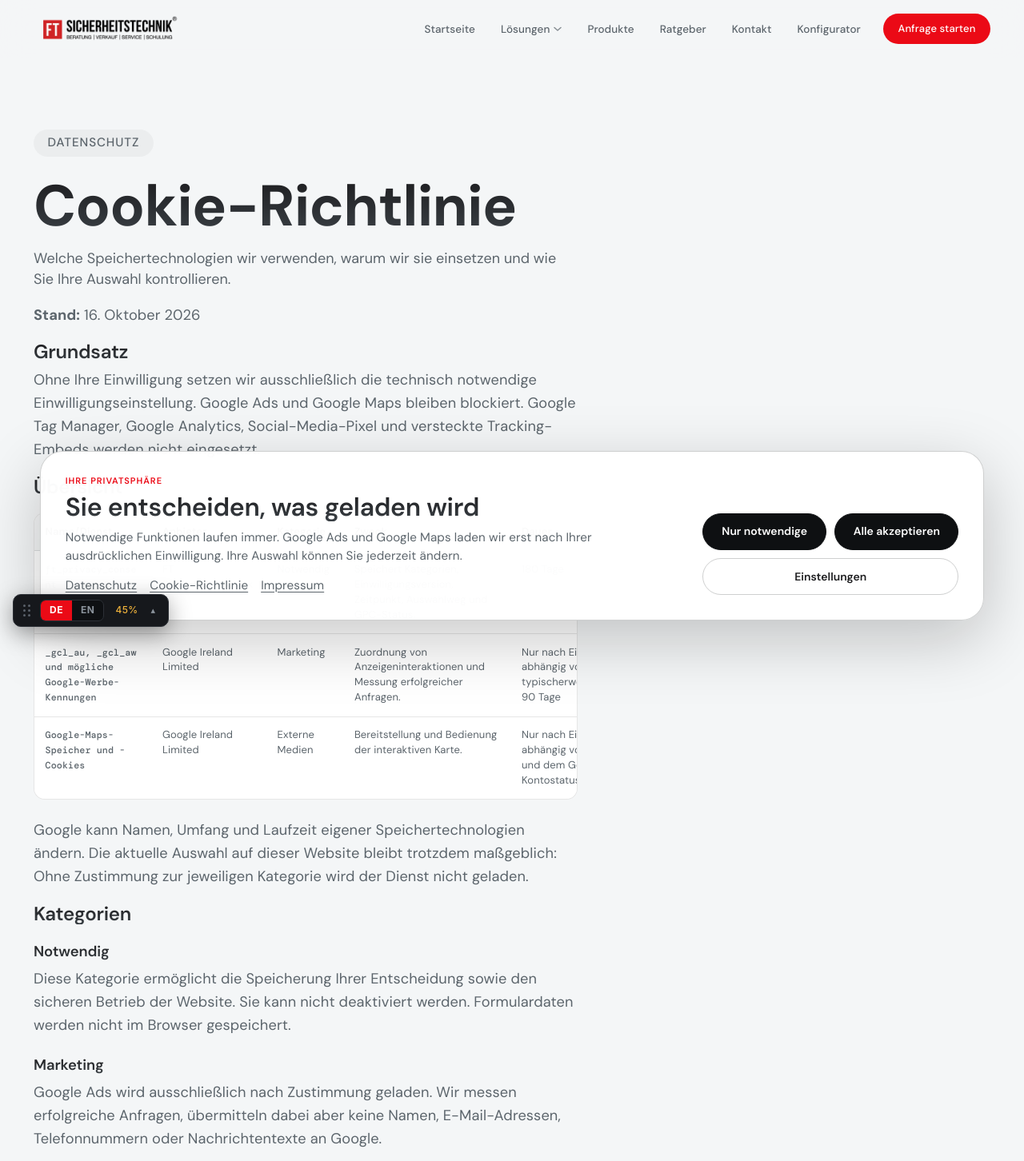
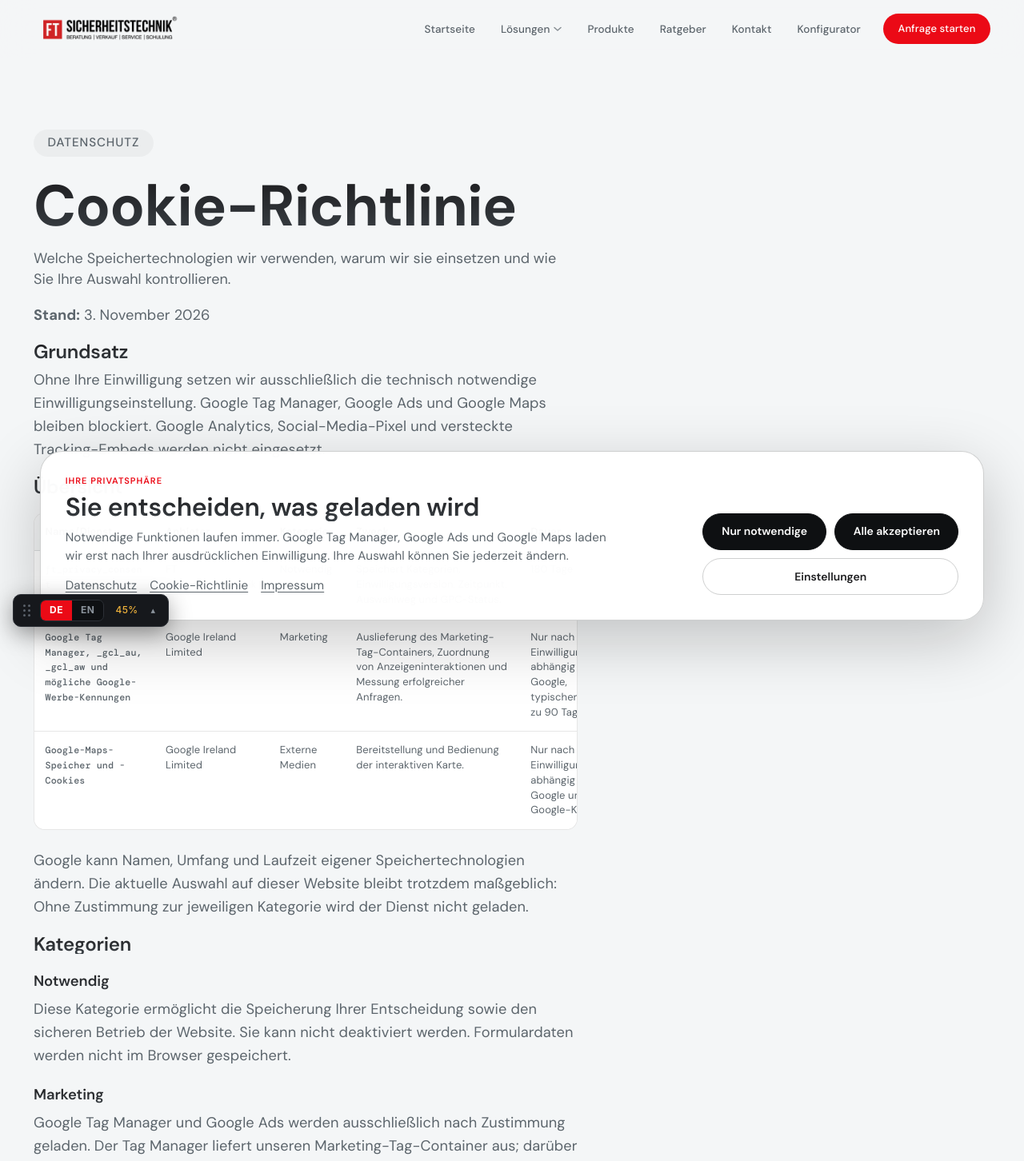
Before and after one commit to atageldiyewhalyl-web/FTronics, a Next.js app: page /cookie-richtlinie in a window 1280 px wide. Shown: the top 1452 px of the page at 80% size. Built offline with nearby package versions, Linux system fonts and the light colour scheme.

Commit message:
Integrate consent-gated Google Tag Manager

```diff
--- a/next.config.mjs
+++ b/next.config.mjs
@@ -16,12 +16,13 @@ const contentSecurityPolicy = [
   "object-src 'none'",
   "frame-ancestors 'self'",
   "form-action 'self'",
-  "script-src 'self' 'unsafe-inline' https://www.googletagmanager.com https://www.googleadservices.com https://googleads.g.doubleclick.net",
-  "style-src 'self' 'unsafe-inline'",
-  "font-src 'self' data:",
-  "img-src 'self' data: blob: https://www.google.com https://www.google.de https://*.gstatic.com https://*.doubleclick.net https://*.googleadservices.com",
-  "connect-src 'self' https://*.supabase.co https://www.google.com https://www.google.de https://www.google-analytics.com https://region1.google-analytics.com https://*.doubleclick.net https://*.googleadservices.com",
-  "frame-src 'self' https://www.google.com https://*.doubleclick.net",
+  "script-src 'self' 'unsafe-inline' https://www.googletagmanager.com https://tagmanager.google.com https://www.googleadservices.com https://www.google.com https://googleads.g.doubleclick.net",
+  "script-src-elem 'self' 'unsafe-inline' https://www.googletagmanager.com https://tagmanager.google.com https://www.googleadservices.com https://www.google.com https://googleads.g.doubleclick.net",
+  "style-src 'self' 'unsafe-inline' https://www.googletagmanager.com https://tagmanager.google.com https://fonts.googleapis.com",
+  "font-src 'self' data: https://fonts.gstatic.com",
+  "img-src 'self' data: blob: https://www.googletagmanager.com https://www.googleadservices.com https://googleads.g.doubleclick.net https://ad.doubleclick.net https://pagead2.googlesyndication.com https://www.google.com https://www.google.de https://*.gstatic.com https://*.doubleclick.net https://*.googleadservices.com",
+  "connect-src 'self' https://*.supabase.co https://www.googletagmanager.com https://www.googleadservices.com https://googleads.g.doubleclick.net https://ad.doubleclick.net https://pagead2.googlesyndication.com https://www.google.com https://www.google.de https://*.google-analytics.com https://*.doubleclick.net https://*.googleadservices.com",
+  "frame-src 'self' https://www.googletagmanager.com https://www.google.com https://*.doubleclick.net",
   "media-src 'self' blob:",
   'upgrade-insecure-requests',
 ].join('; ')
--- a/src/app/cookie-richtlinie/page.jsx
+++ b/src/app/cookie-richtlinie/page.jsx
@@ -17,10 +17,10 @@ const rows = [
     duration: '180 Tage',
   },
   {
-    name: '_gcl_au, _gcl_aw und mögliche Google-Werbe-Kennungen',
+    name: 'Google Tag Manager, _gcl_au, _gcl_aw und mögliche Google-Werbe-Kennungen',
     provider: 'Google Ireland Limited',
     category: 'Marketing',
-    purpose: 'Zuordnung von Anzeigeninteraktionen und Messung erfolgreicher Anfragen.',
+    purpose: 'Auslieferung des Marketing-Tag-Containers, Zuordnung von Anzeigeninteraktionen und Messung erfolgreicher Anfragen.',
     duration: 'Nur nach Einwilligung; abhängig von Google, typischerweise bis zu 90 Tage',
   },
   {
@@ -43,13 +43,13 @@ export default function CookieRichtlinie() {
             Welche Speichertechnologien wir verwenden, warum wir sie einsetzen und wie Sie Ihre
             Auswahl kontrollieren.
           </p>
-          <p><strong>Stand:</strong> 16. Oktober 2026</p>
+          <p><strong>Stand:</strong> 3. November 2026</p>
 
           <h2>Grundsatz</h2>
           <p>
             Ohne Ihre Einwilligung setzen wir ausschließlich die technisch notwendige
-            Einwilligungseinstellung. Google Ads und Google Maps bleiben blockiert. Google Tag
-            Manager, Google Analytics, Social-Media-Pixel und versteckte Tracking-Embeds werden
+            Einwilligungseinstellung. Google Tag Manager, Google Ads und Google Maps bleiben
+            blockiert. Google Analytics, Social-Media-Pixel und versteckte Tracking-Embeds werden
             nicht eingesetzt.
           </p>
 
@@ -93,9 +93,10 @@ export default function CookieRichtlinie() {
           </p>
           <h3>Marketing</h3>
           <p>
-            Google Ads wird ausschließlich nach Zustimmung geladen. Wir messen erfolgreiche
-            Anfragen, übermitteln dabei aber keine Namen, E-Mail-Adressen, Telefonnummern oder
-            Nachrichtentexte an Google.
+            Google Tag Manager und Google Ads werden ausschließlich nach Zustimmung geladen. Der
+            Tag Manager liefert unseren Marketing-Tag-Container aus; darüber messen wir
+            erfolgreiche Anfragen. Wir übermitteln dabei aber keine Namen, E-Mail-Adressen,
+            Telefonnummern oder Nachrichtentexte an Google.
           </p>
           <h3>Externe Medien</h3>
           <p>
--- a/src/components/PrivacyConsentManager.jsx
+++ b/src/components/PrivacyConsentManager.jsx
@@ -11,11 +11,11 @@ import {
   writeConsent,
 } from '@/lib/privacy-consent'
 
-const GOOGLE_ADS_ID = 'AW-960863776'
+const GOOGLE_TAG_MANAGER_ID = 'GTM-KJCW2GKZ'
 const emptyPreferences = { marketing: false, externalMedia: false }
 
-function loadGoogleAds() {
-  if (document.getElementById('ft-google-ads')) return
+function loadGoogleMarketing() {
+  if (document.getElementById('ft-google-tag-manager')) return
 
   window.dataLayer = window.dataLayer || []
   window.gtag = window.gtag || function gtag() {
@@ -27,13 +27,16 @@ function loadGoogleAds() {
     ad_user_data: 'granted',
     ad_personalization: 'granted',
   })
-  window.gtag('js', new Date())
-  window.gtag('config', GOOGLE_ADS_ID)
+
+  window.dataLayer.push({
+    'gtm.start': new Date().getTime(),
+    event: 'gtm.js',
+  })
 
   const script = document.createElement('script')
-  script.id = 'ft-google-ads'
+  script.id = 'ft-google-tag-manager'
   script.async = true
-  script.src = `https://www.googletagmanager.com/gtag/js?id=${GOOGLE_ADS_ID}`
+  script.src = `https://www.googletagmanager.com/gtm.js?id=${GOOGLE_TAG_MANAGER_ID}`
   document.head.appendChild(script)
 }
 
@@ -85,7 +88,7 @@ export function PrivacyConsentManager() {
   }, [])
 
   useEffect(() => {
-    if (consent?.marketing) loadGoogleAds()
+    if (consent?.marketing) loadGoogleMarketing()
   }, [consent?.marketing])
 
   useEffect(() => {
@@ -156,8 +159,9 @@ export function PrivacyConsentManager() {
             <p className="ft-consent-kicker">Ihre Privatsphäre</p>
             <h2>Sie entscheiden, was geladen wird</h2>
             <p>
-              Notwendige Funktionen laufen immer. Google Ads und Google Maps laden wir erst nach
-              Ihrer ausdrücklichen Einwilligung. Ihre Auswahl können Sie jederzeit ändern.
+              Notwendige Funktionen laufen immer. Google Tag Manager, Google Ads und Google Maps
+              laden wir erst nach Ihrer ausdrücklichen Einwilligung. Ihre Auswahl können Sie
+              jederzeit ändern.
             </p>
             {gpc && (
               <p className="ft-consent-notice" role="status">
@@ -232,8 +236,8 @@ export function PrivacyConsentManager() {
 
               <label className="ft-consent-service">
                 <span>
-                  <strong>Marketing – Google Ads</strong>
-                  <small>Misst Anzeigen-Conversions nach erfolgreichen Anfragen. Anbieter: Google Ireland Limited.</small>
+                  <strong>Marketing – Google Tag Manager und Google Ads</strong>
+                  <small>Lädt unseren Tag-Container und misst Anzeigen-Conversions nach erfolgreichen Anfragen. Anbieter: Google Ireland Limited.</small>
                   {gpc && <small className="ft-consent-gpc">Durch Global Privacy Control deaktiviert.</small>}
                 </span>
                 <input
```
Also changed, not shown: src/app/datenschutz/page.jsx (+12 -9 lines), src/lib/privacy-consent.js.
